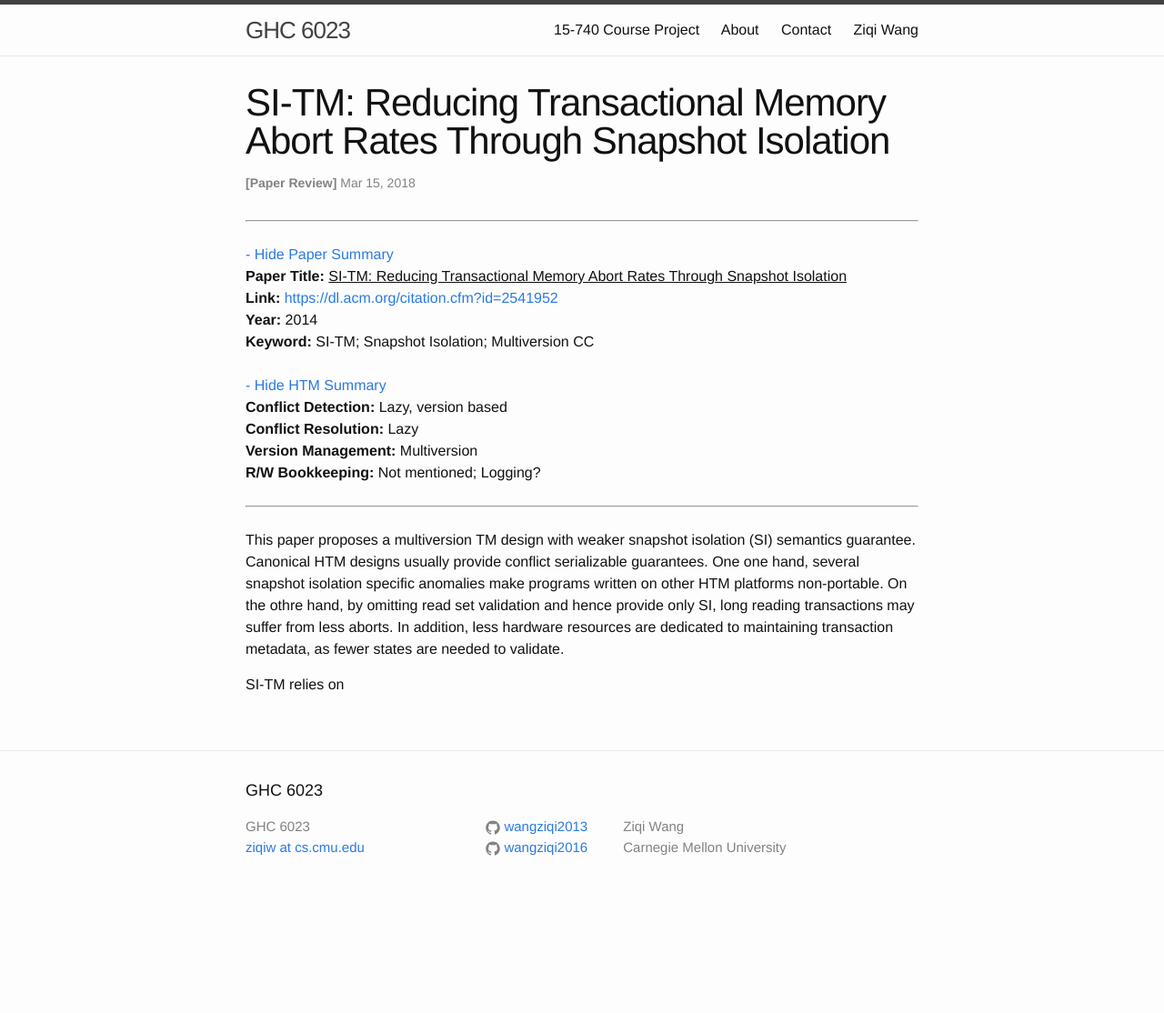
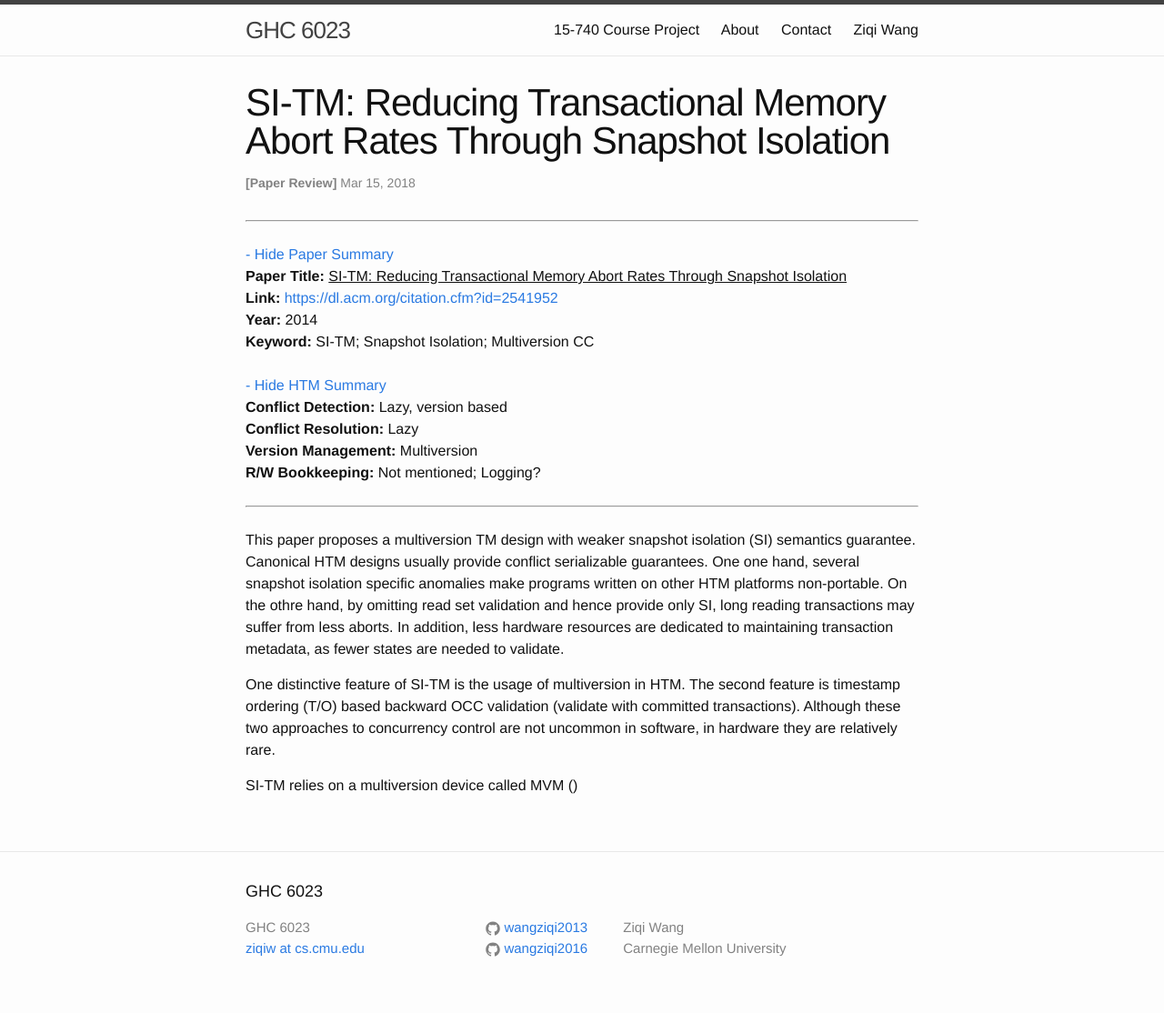
Before and after one commit to wangziqi2013/wangziqi2013.github.io, a Jekyll site: the page built from _posts/2018-03-15-SI-TM-Reducing-TM-Abort-Rates-Through-SI.markdown, in a window 1280 px wide. Shown: the whole page at 91% size. Built offline with Jekyll 4.4.1, drawn with Linux system fonts in a browser that asks for light colours; before the commit the page ends 1003 px from its top, so only the background shows below that.

Commit message:
Finish second paragraph of SI-TM

```diff
--- a/_posts/2018-03-15-SI-TM-Reducing-TM-Abort-Rates-Through-SI.markdown
+++ b/_posts/2018-03-15-SI-TM-Reducing-TM-Abort-Rates-Through-SI.markdown
@@ -20,4 +20,8 @@ by omitting read set validation and hence provide only SI, long reading transact
 less aborts. In addition, less hardware resources are dedicated to maintaining transaction metadata,
 as fewer states are needed to validate.
 
-SI-TM relies on
+One distinctive feature of SI-TM is the usage of multiversion in HTM. The second feature is timestamp ordering
+(T/O) based backward OCC validation (validate with committed transactions). Although these two approaches
+to concurrency control are not uncommon in software, in hardware they are relatively rare.
+
+SI-TM relies on a multiversion device called MVM ()
```
